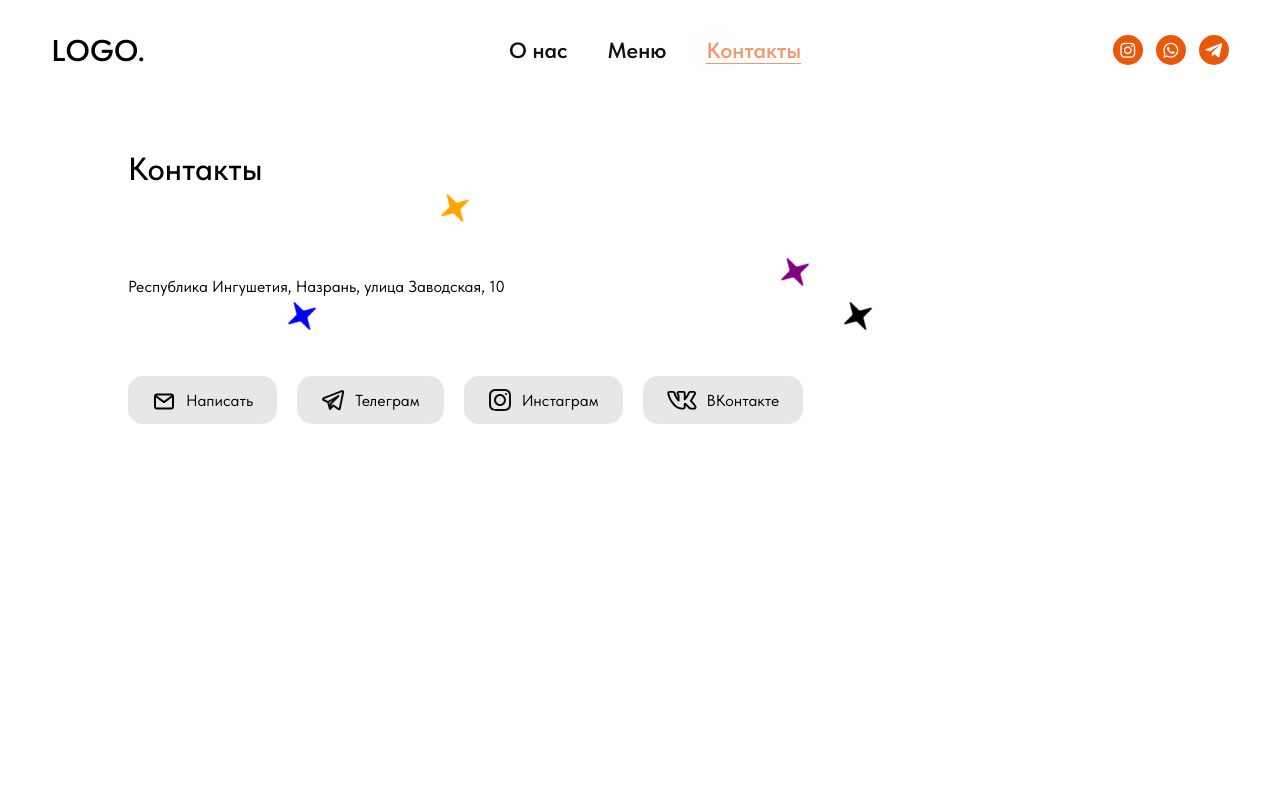
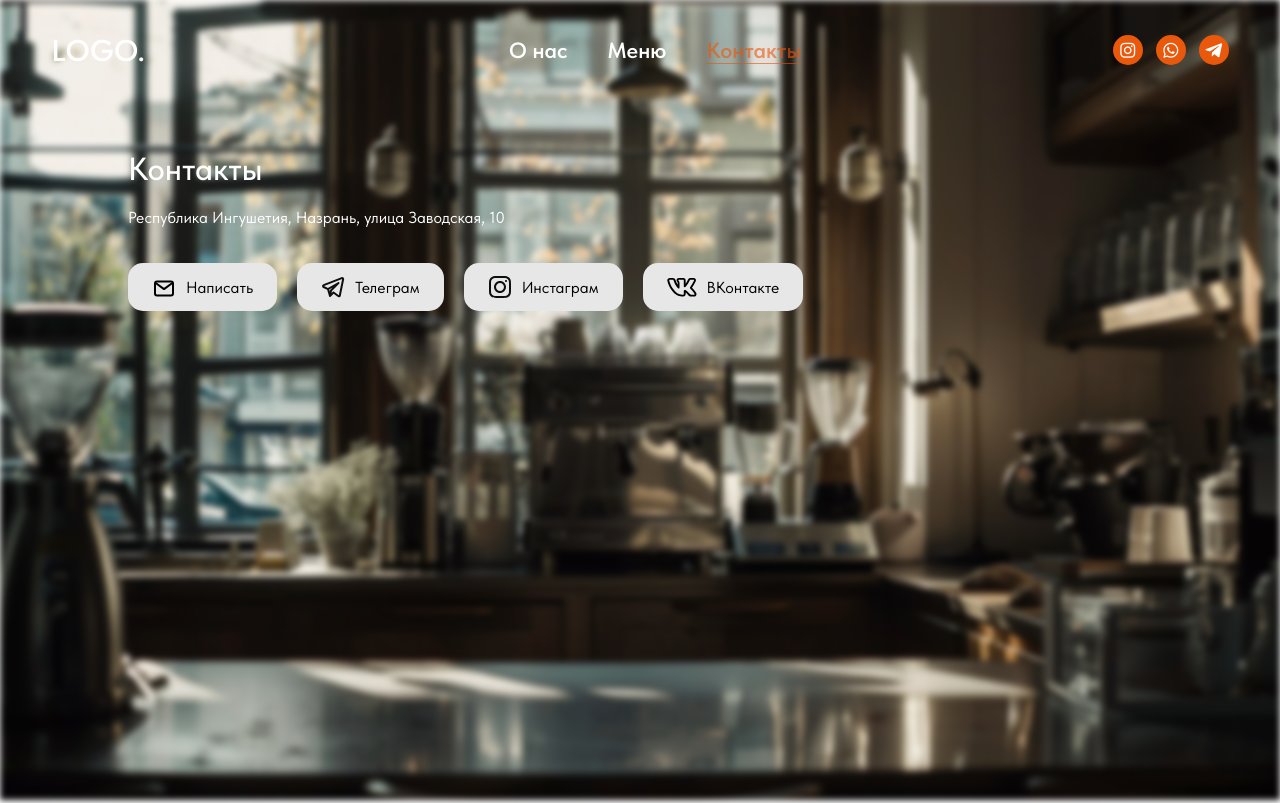
Before and after one commit to IThub-Magas/Canteen, a plain HTML site: page contact.html in a window 1280 px wide. Shown: the top 803 px of the page. Drawn offline with nearby package versions, Linux system fonts and the light colour scheme.

Commit message:
Small-scale work 4

```diff
--- a/assets/css/contact.css
+++ b/assets/css/contact.css
@@ -7,9 +7,21 @@
     font-family: 'TildaSans', Arial, sans-serif;
 }
 
-/* body{ */
-    /* background-color: red; */
-/* } */
+body{
+    margin: 0;
+    padding: 0;
+}
+.background {
+    position: fixed;
+    top: 0;
+    left: 0;
+    width: 100%;
+    height: 100vh;
+    background: url(../images/contact/2151699656.jpg) center no-repeat;
+    background-size: cover;
+    filter: blur(3px);
+    z-index: -1;
+}
 
 header {
     width: 100%;
@@ -33,7 +45,7 @@ header {
 
 .logo {
     font-size: 30px;
-    color: #000000;
+    color: white;
     font-weight: 600;
     width: 146px;
 }
@@ -46,7 +58,7 @@ header {
 
 .navbar a {
     font-size: 22px;
-    color: #111;
+    color: white;
     font-weight: 600;
     transition: 0.3s ease;
 
@@ -92,6 +104,7 @@ main{
     margin-left: auto;
     margin-right: auto;
     margin-top: 150px;
+    color: white;
 }
 
 .contact-title{
@@ -615,19 +628,3 @@ main{
     width: 50%;
     transform: translate(1.5px, -3px) rotate(-45deg);
   }
-
-  .star_one {
-    /* width: 40px; */
-    animation-name: rotationStar;
-    animation-duration: 3s;
-    animation-iteration-count: infinite;
-    animation-timing-function: linear;
-  }
-  @keyframes rotationStar {
-    0% {
-      transform: rotate(0deg);
-    }
-    100% {
-      transform: rotate(360deg);
-    }
-  }
--- a/assets/css/main.css
+++ b/assets/css/main.css
@@ -314,9 +314,9 @@ header {
   border-color: transparent;
   border-style: solid;
 }
-.hiddenScroll {
-  /* overflow: hidden; */
-}
+/* .hiddenScroll {
+  overflow: hidden;
+} */
 
 .sect3_one-text-foot {
   color: #ffffff;
--- a/contact.html
+++ b/contact.html
@@ -27,6 +27,7 @@
     <title>Контакты</title>
   </head>
   <body>
+    <div class="background"></div>
     <header id="home">
       <a href="index.html" class="logo">LOGO.</a>
 
@@ -64,84 +65,12 @@
     <main>
       <div class="contact-title">Контакты</div>
 
-      <svg
-      style="margin-left: 30%;"
-        class="star_one"
-        xmlns="http://www.w3.org/2000/svg"
-        width="40px"
-        height="40px"
-        viewBox="0 0 24 24"
-        fill="orange"
-      >
-        <path
-          d="M12 3L13.4302 8.31181C13.6047 8.96 13.692 9.28409 13.8642 9.54905C14.0166 9.78349 14.2165 9.98336 14.451 10.1358C14.7159 10.308 15.04 10.3953 15.6882 10.5698L21 12L15.6882 13.4302C15.04 13.6047 14.7159 13.692 14.451 13.8642C14.2165 14.0166 14.0166 14.2165 13.8642 14.451C13.692 14.7159 13.6047 15.04 13.4302 15.6882L12 21L10.5698 15.6882C10.3953 15.04 10.308 14.7159 10.1358 14.451C9.98336 14.2165 9.78349 14.0166 9.54905 13.8642C9.28409 13.692 8.96 13.6047 8.31181 13.4302L3 12L8.31181 10.5698C8.96 10.3953 9.28409 10.308 9.54905 10.1358C9.78349 9.98336 9.98336 9.78349 10.1358 9.54905C10.308 9.28409 10.3953 8.96 10.5698 8.31181L12 3Z"
-          stroke="orange"
-          stroke-width="1"
-          stroke-linecap="round"
-          stroke-linejoin="round"
-        />
-      </svg>
 
       <!-- <img src="./assets/images/home/Star_two.png" class="star_one" /> -->
 
       <div class="contact-adress">
         Республика Ингушетия, Назрань, улица Заводская, 10
-
-        <svg
-      style="margin-left: 26%;"
-        class="star_one"
-        xmlns="http://www.w3.org/2000/svg"
-        width="40px"
-        height="40px"
-        viewBox="0 0 24 24"
-        fill="purple"
-      >
-        <path
-          d="M12 3L13.4302 8.31181C13.6047 8.96 13.692 9.28409 13.8642 9.54905C14.0166 9.78349 14.2165 9.98336 14.451 10.1358C14.7159 10.308 15.04 10.3953 15.6882 10.5698L21 12L15.6882 13.4302C15.04 13.6047 14.7159 13.692 14.451 13.8642C14.2165 14.0166 14.0166 14.2165 13.8642 14.451C13.692 14.7159 13.6047 15.04 13.4302 15.6882L12 21L10.5698 15.6882C10.3953 15.04 10.308 14.7159 10.1358 14.451C9.98336 14.2165 9.78349 14.0166 9.54905 13.8642C9.28409 13.692 8.96 13.6047 8.31181 13.4302L3 12L8.31181 10.5698C8.96 10.3953 9.28409 10.308 9.54905 10.1358C9.78349 9.98336 9.98336 9.78349 10.1358 9.54905C10.308 9.28409 10.3953 8.96 10.5698 8.31181L12 3Z"
-          stroke="purple"
-          stroke-width="1"
-          stroke-linecap="round"
-          stroke-linejoin="round"
-        />
-      </svg>
       </div>
-
-      <svg
-      style="margin-left: 15%;"
-        class="star_one"
-        xmlns="http://www.w3.org/2000/svg"
-        width="40px"
-        height="40px"
-        viewBox="0 0 24 24"
-        fill="blue"
-      >
-        <path
-          d="M12 3L13.4302 8.31181C13.6047 8.96 13.692 9.28409 13.8642 9.54905C14.0166 9.78349 14.2165 9.98336 14.451 10.1358C14.7159 10.308 15.04 10.3953 15.6882 10.5698L21 12L15.6882 13.4302C15.04 13.6047 14.7159 13.692 14.451 13.8642C14.2165 14.0166 14.0166 14.2165 13.8642 14.451C13.692 14.7159 13.6047 15.04 13.4302 15.6882L12 21L10.5698 15.6882C10.3953 15.04 10.308 14.7159 10.1358 14.451C9.98336 14.2165 9.78349 14.0166 9.54905 13.8642C9.28409 13.692 8.96 13.6047 8.31181 13.4302L3 12L8.31181 10.5698C8.96 10.3953 9.28409 10.308 9.54905 10.1358C9.78349 9.98336 9.98336 9.78349 10.1358 9.54905C10.308 9.28409 10.3953 8.96 10.5698 8.31181L12 3Z"
-          stroke="blue"
-          stroke-width="1"
-          stroke-linecap="round"
-          stroke-linejoin="round"
-        />
-      </svg>
-
-      <svg
-      style="margin-left: 50%;"
-        class="star_one"
-        xmlns="http://www.w3.org/2000/svg"
-        width="40px"
-        height="40px"
-        viewBox="0 0 24 24"
-        fill="black"
-      >
-        <path
-          d="M12 3L13.4302 8.31181C13.6047 8.96 13.692 9.28409 13.8642 9.54905C14.0166 9.78349 14.2165 9.98336 14.451 10.1358C14.7159 10.308 15.04 10.3953 15.6882 10.5698L21 12L15.6882 13.4302C15.04 13.6047 14.7159 13.692 14.451 13.8642C14.2165 14.0166 14.0166 14.2165 13.8642 14.451C13.692 14.7159 13.6047 15.04 13.4302 15.6882L12 21L10.5698 15.6882C10.3953 15.04 10.308 14.7159 10.1358 14.451C9.98336 14.2165 9.78349 14.0166 9.54905 13.8642C9.28409 13.692 8.96 13.6047 8.31181 13.4302L3 12L8.31181 10.5698C8.96 10.3953 9.28409 10.308 9.54905 10.1358C9.78349 9.98336 9.98336 9.78349 10.1358 9.54905C10.308 9.28409 10.3953 8.96 10.5698 8.31181L12 3Z"
-          stroke="black"
-          stroke-width="1"
-          stroke-linecap="round"
-          stroke-linejoin="round"
-        />
-      </svg>
-
       <div class="contact-social_networks">
         <div class="contact-social_networks-to_write">
           <a href="#">
```
Also changed, not shown: assets/images/contact/2151699656.jpg (added), 1 other file.
